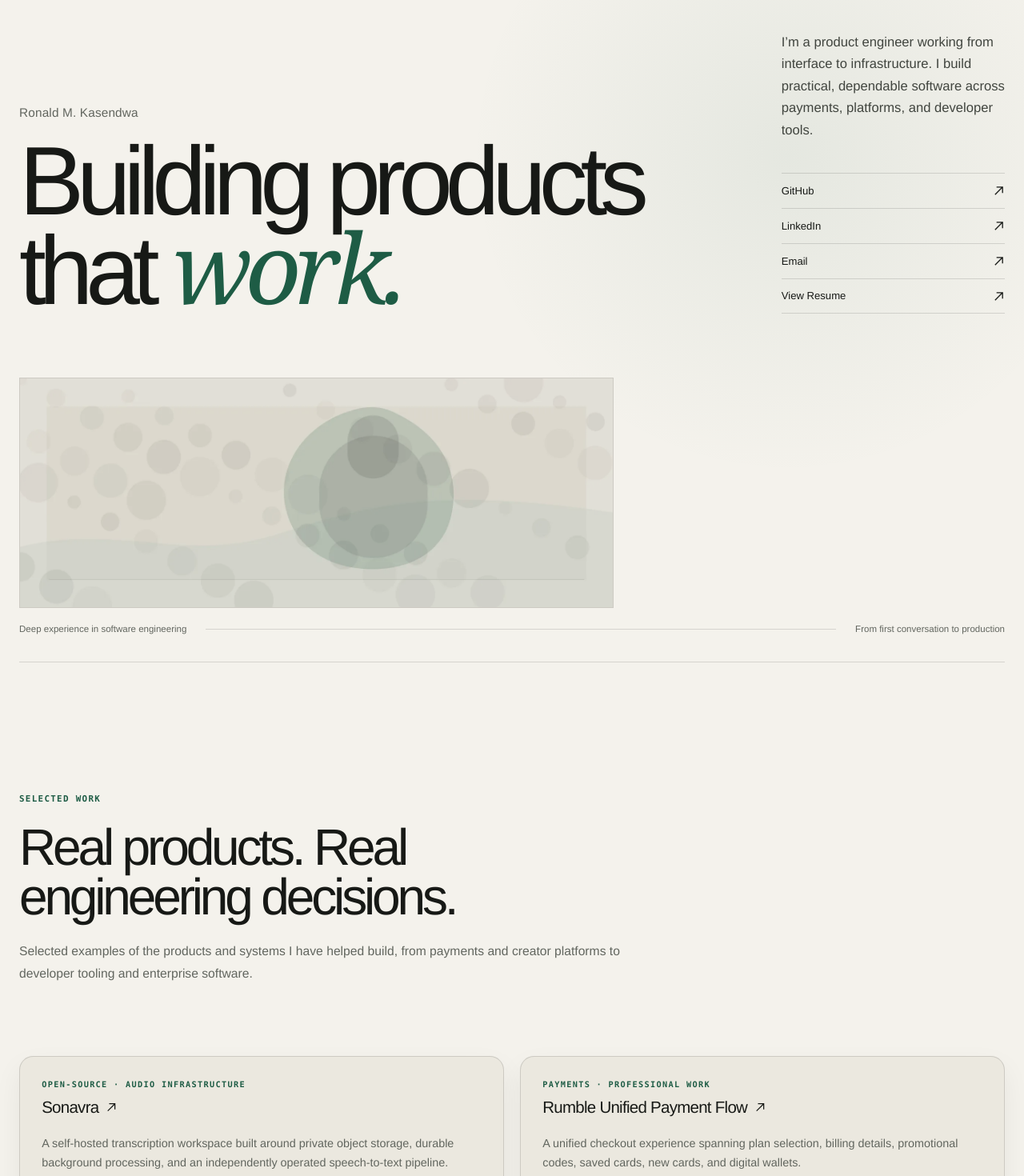
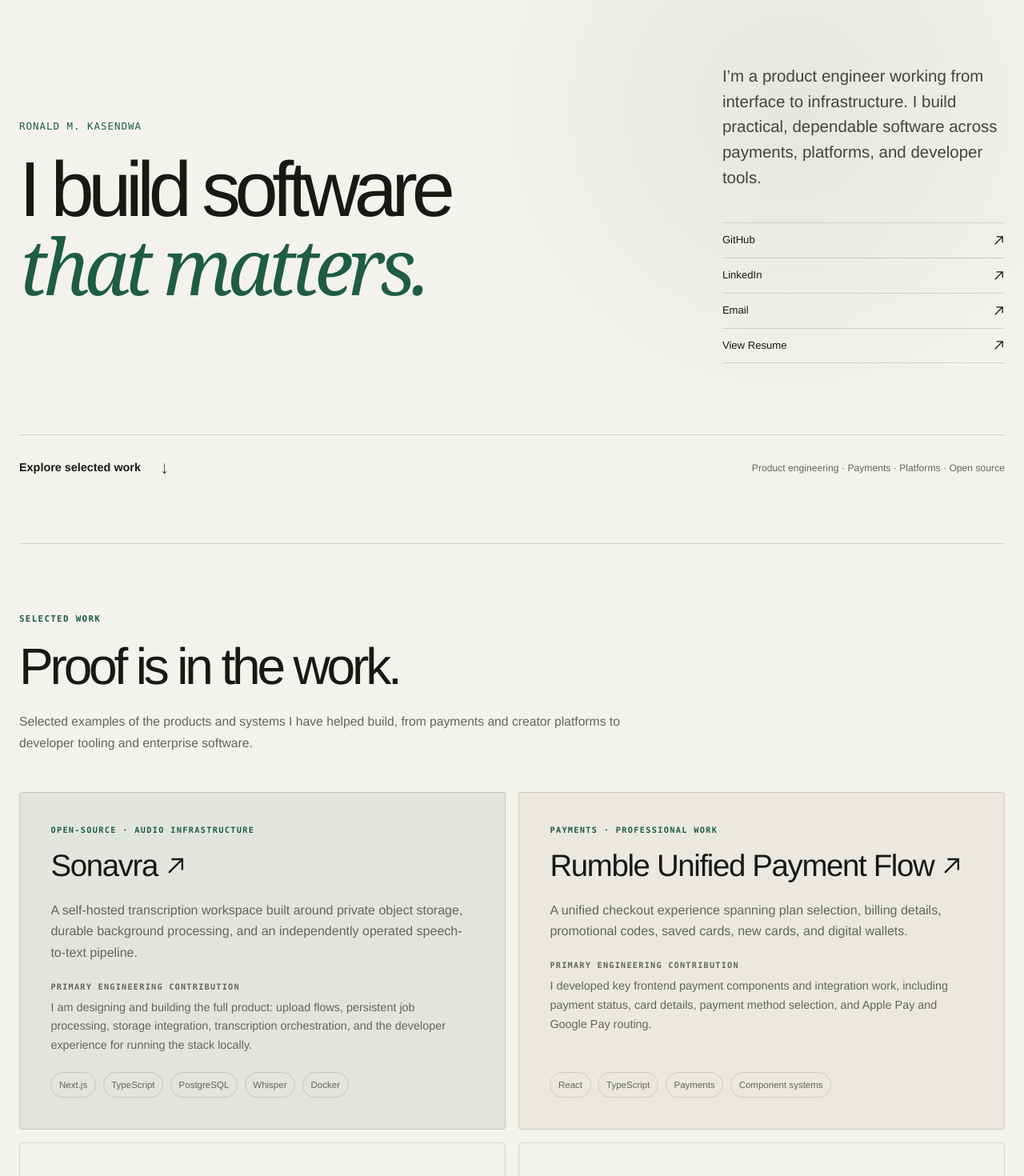
Before and after one commit to rmkasendwa/rmkasendwa, a Next.js app: page / in a window 1280 px wide. Shown: the part 220-1690 px from the top of the page at 80% size. Built offline with nearby package versions, Linux system fonts and the light colour scheme; no server answers.

Commit message:
feat: overhaul portfolio hero and work presentation (#4)
* feat: replace oversized hero and remove fake portfolio imagery

* style: establish tighter, project-led portfolio visual system

* fix: restore referenced approach image import

```diff
--- a/app/globals.css
+++ b/app/globals.css
@@ -1223,3 +1223,41 @@ blockquote p {
   .case-study-meta, .case-study-decisions { grid-template-columns: 1fr; }
   .case-study-meta { gap: 1.5rem; }
 }
+
+/* Portfolio v2: dense, work-led presentation without placeholder imagery */
+.hero-v2 { min-height: auto; padding-top: clamp(4rem, 8vw, 8rem); padding-bottom: clamp(3rem, 6vw, 6rem); }
+.hero-v2 .hero-grid { grid-template-columns: minmax(0, 1.5fr) minmax(260px, .65fr); gap: clamp(2rem, 5vw, 6rem); padding-block: clamp(3.5rem, 7vw, 7rem); align-items: center; }
+.hero-v2 h1 { font-size: clamp(3.8rem, 7.6vw, 8.5rem); line-height: .98; letter-spacing: -.075em; }
+.hero-v2 .hero-aside > p { font-size: clamp(1.1rem, 1.6vw, 1.45rem); line-height: 1.55; }
+.hero-v2 .hero-name { color: var(--accent); font-family: var(--font-mono); font-size: .78rem; letter-spacing: .08em; text-transform: uppercase; }
+.hero-bottom { display: flex; align-items: center; justify-content: space-between; gap: 2rem; padding-top: 1.5rem; border-top: 1px solid var(--line); }
+.hero-bottom p { margin: 0; color: var(--muted); font-size: .76rem; }
+.hero-scroll { display: inline-flex; align-items: center; gap: 1.5rem; font-size: .9rem; font-weight: 600; }
+.hero-scroll span { color: var(--accent); font-size: 1.4rem; transition: transform .2s ease; }
+.hero-scroll:hover span { transform: translateY(4px); }
+.work-v2 { padding-top: clamp(4rem, 7vw, 7rem); }
+.work-v2 .selected-work-grid { margin-top: 3rem; gap: 1rem; }
+.work-v2 .selected-work-card { border-radius: .25rem; box-shadow: none; background: transparent; padding: clamp(1.5rem, 3vw, 3rem); min-height: 340px; }
+.work-v2 .selected-work-card.featured { grid-column: auto; padding: clamp(1.5rem, 3vw, 3rem); }
+.work-v2 .selected-work-card.featured .project-body { display: flex; padding: 0; gap: 1.15rem; }
+.work-v2 .selected-work-card.featured .project-contribution,
+.work-v2 .selected-work-card.featured .project-tags { grid-column: auto; }
+.work-v2 .selected-work-card:nth-child(4n + 1) { background: color-mix(in srgb, var(--accent) 9%, var(--paper)); }
+.work-v2 .selected-work-card:nth-child(4n + 2) { background: var(--paper-deep); }
+.work-v2 .selected-work-card:hover { transform: translateY(-4px); border-color: var(--accent); }
+.work-v2 .selected-work-card h3, .work-v2 .selected-work-card.featured h3 { font-size: clamp(1.8rem, 3vw, 3.1rem); line-height: 1.1; }
+.work-v2 .project-meta { gap: 1rem; }
+.work-v2 .project-body { gap: 1.35rem; }
+.work-v2 .project-description { font-size: 1rem; }
+.work-v2 .project-contribution { flex: 0; }
+.work-v2 .project-tags { margin-top: auto; }
+@media (max-width: 850px) {
+  .hero-v2 .hero-grid { grid-template-columns: 1fr; }
+  .hero-v2 h1 { font-size: clamp(3.4rem, 11vw, 6.5rem); }
+  .hero-v2 .hero-aside { max-width: 620px; }
+  .work-v2 .selected-work-grid { grid-template-columns: 1fr; }
+  .hero-bottom { align-items: flex-start; flex-direction: column; gap: .7rem; }
+}
+@media (prefers-reduced-motion: reduce) {
+  .hero-scroll span, .work-v2 .selected-work-card { transition: none; }
+}
--- a/app/page.tsx
+++ b/app/page.tsx
@@ -2,11 +2,10 @@ import { cookies } from 'next/headers';
 import Image from 'next/image';
 import { ThemeControl } from '@/components/theme-control';
 import {
+  approach,
   approachPhoto,
-  approach,
   capabilities,
   contact,
-  heroPortrait,
   openSourceTools,
   principles,
   selectedWork,
@@ -137,7 +136,7 @@ function ProjectCard({
     <article
       className={`selected-work-card${project.featured ? ' featured' : ''}`}
     >
-      {hasImage ? (
+      {hasImage && !project.image?.includes("placeholder") ? (
         <figure className="project-image">
           <Image
             src={project.image as string}
@@ -261,7 +260,7 @@ export default async function Home() {
       </header>
 
       <main id="content">
-        <section className="hero page-shell" aria-labelledby="hero-heading">
+        <section className="hero page-shell hero-v2" aria-labelledby="hero-heading">
           <div className="hero-status">
             <span className="status-dot" />
             Product Engineer · Kampala, Uganda
@@ -270,9 +269,9 @@ export default async function Home() {
             <div>
               <p className="hero-name">Ronald M. Kasendwa</p>
               <h1 id="hero-heading">
-                Building products
+                I build software
                 <br />
-                that <em>work.</em>
+                <em>that matters.</em>
               </h1>
             </div>
             <div className="hero-aside">
@@ -289,31 +288,20 @@ export default async function Home() {
               </div>
             </div>
           </div>
-          <div className="hero-visual">
-            <EditorialImage
-              className="hero-portrait"
-              src={heroPortrait.src}
-              alt={heroPortrait.alt}
-              width={1600}
-              height={620}
-              sizes="(min-width: 900px) 1360px, calc(100vw - 48px)"
-            />
-            <div className="experience-line">
-              <p>Deep experience in software engineering</p>
-              <div aria-hidden="true" />
-              <p>From first conversation to production</p>
-            </div>
+          <div className="hero-bottom">
+            <a href="#work" className="hero-scroll">Explore selected work <span aria-hidden="true">↓</span></a>
+            <p>Product engineering · Payments · Platforms · Open source</p>
           </div>
         </section>
 
         <section
-          className="selected-work page-shell"
+          className="selected-work page-shell work-v2"
           id="work"
           aria-labelledby="selected-work-title"
         >
           <SectionIntro
             eyebrow="Selected work"
-            title="Real products. Real engineering decisions."
+            title="Proof is in the work."
           />
           <p className="selected-work-intro">
             Selected examples of the products and systems I have helped build, from payments and creator platforms to developer tooling and enterprise software.
```
